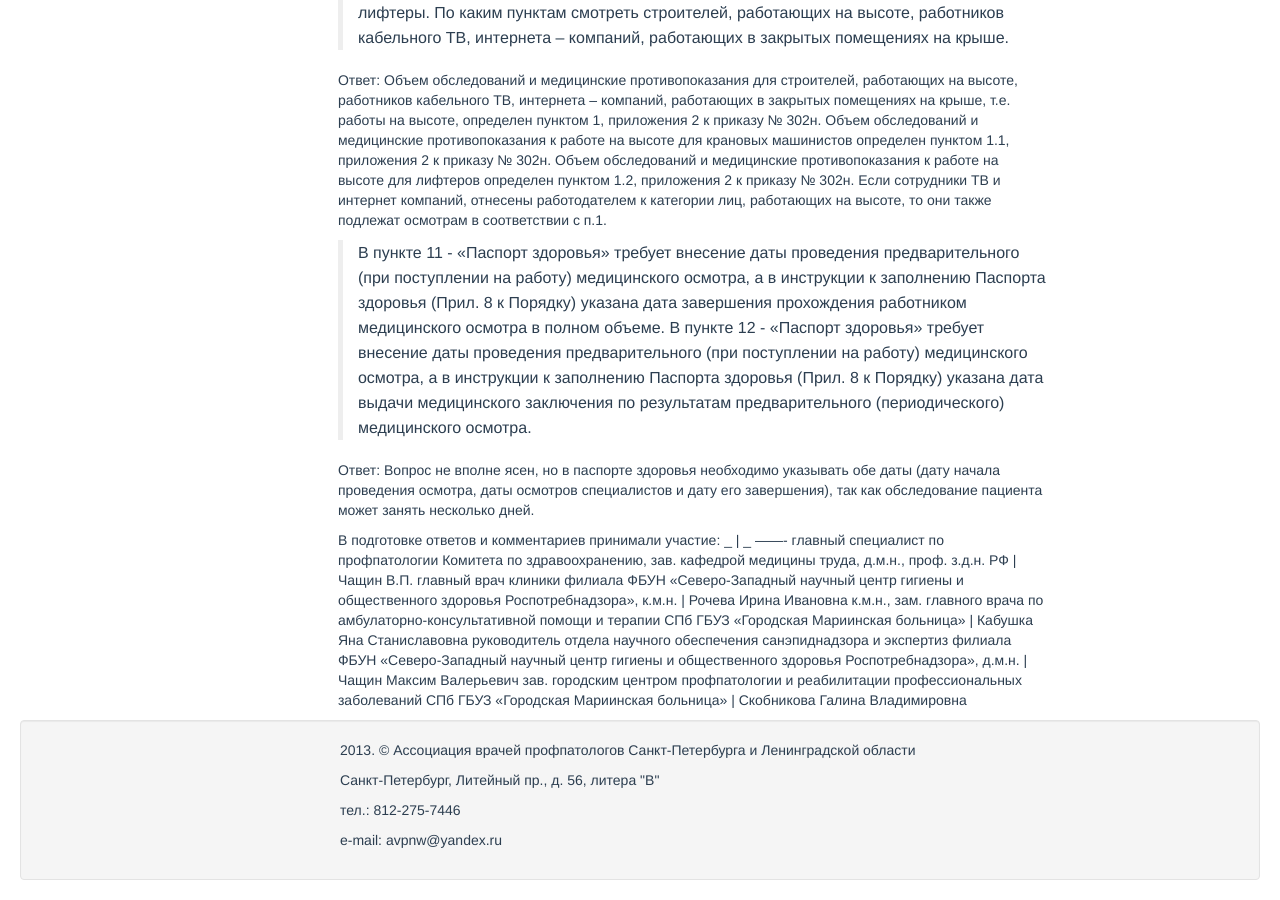
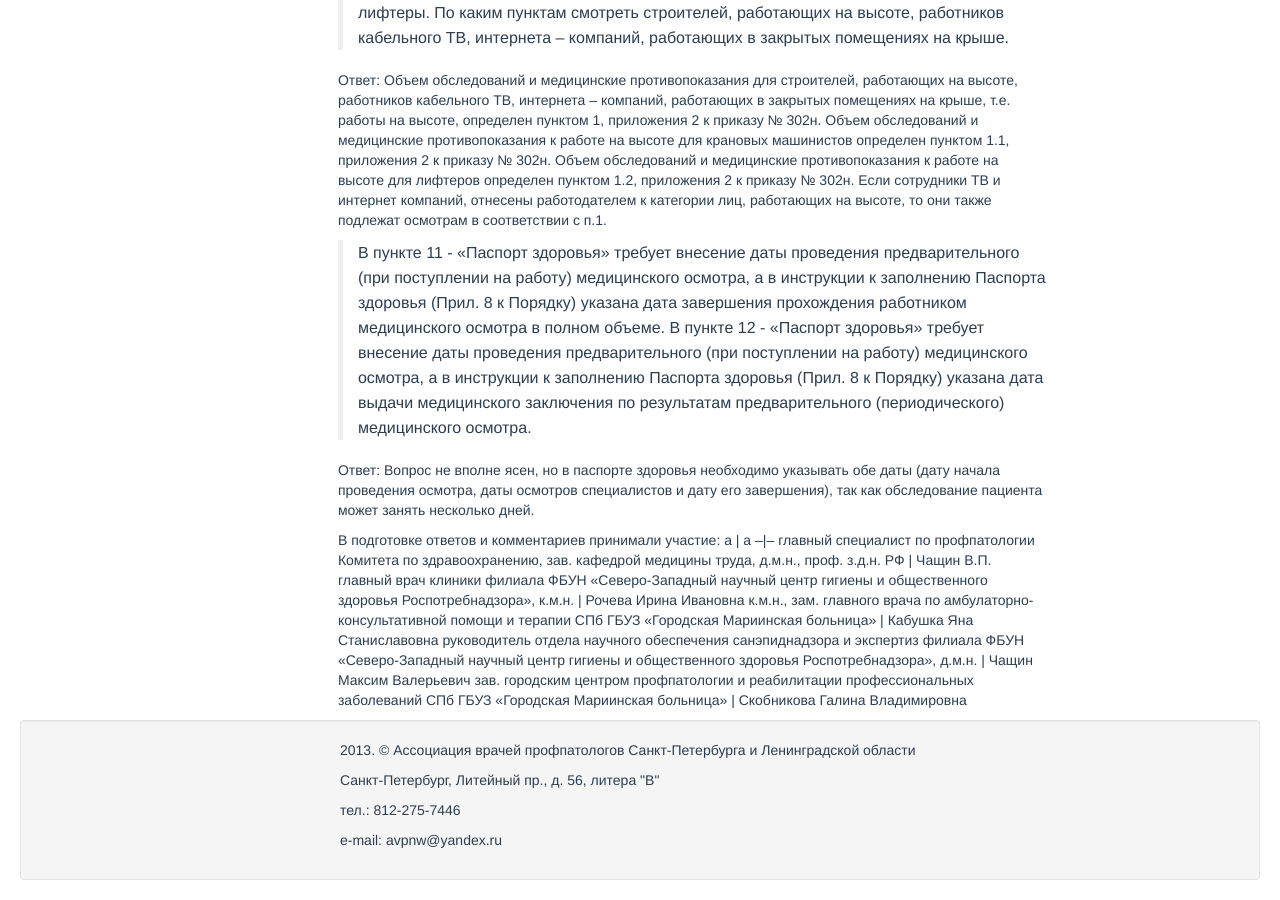
Before and after one commit to avpnw/avpnw, a Jekyll site: the page built from docs/coments.md, in a window 1280 px wide and 900 px high, scrolled down 14102 px. Built offline with Jekyll 4.4.1, drawn with Linux system fonts in a browser that asks for light colours; Markdown is read by kramdown in place of the engine named in the settings.

```diff
--- a/docs/coments.md
+++ b/docs/coments.md
@@ -336,8 +336,8 @@ D1E – автомобили подкатегории D1 с прицепом, н
 
 
 В подготовке ответов  и комментариев принимали участие:
-_ | _
--------
+a | a
+--|--
 главный специалист по профпатологии Комитета по здравоохранению, зав. кафедрой медицины труда, д.м.н., проф. з.д.н. РФ | Чащин В.П.
 главный врач клиники филиала ФБУН «Северо-Западный научный центр гигиены и общественного здоровья Роспотребнадзора», к.м.н. | Рочева Ирина Ивановна
 к.м.н., зам. главного врача по амбулаторно-консультативной помощи и терапии СПб ГБУЗ «Городская Мариинская больница» | Кабушка Яна Станиславовна
```
